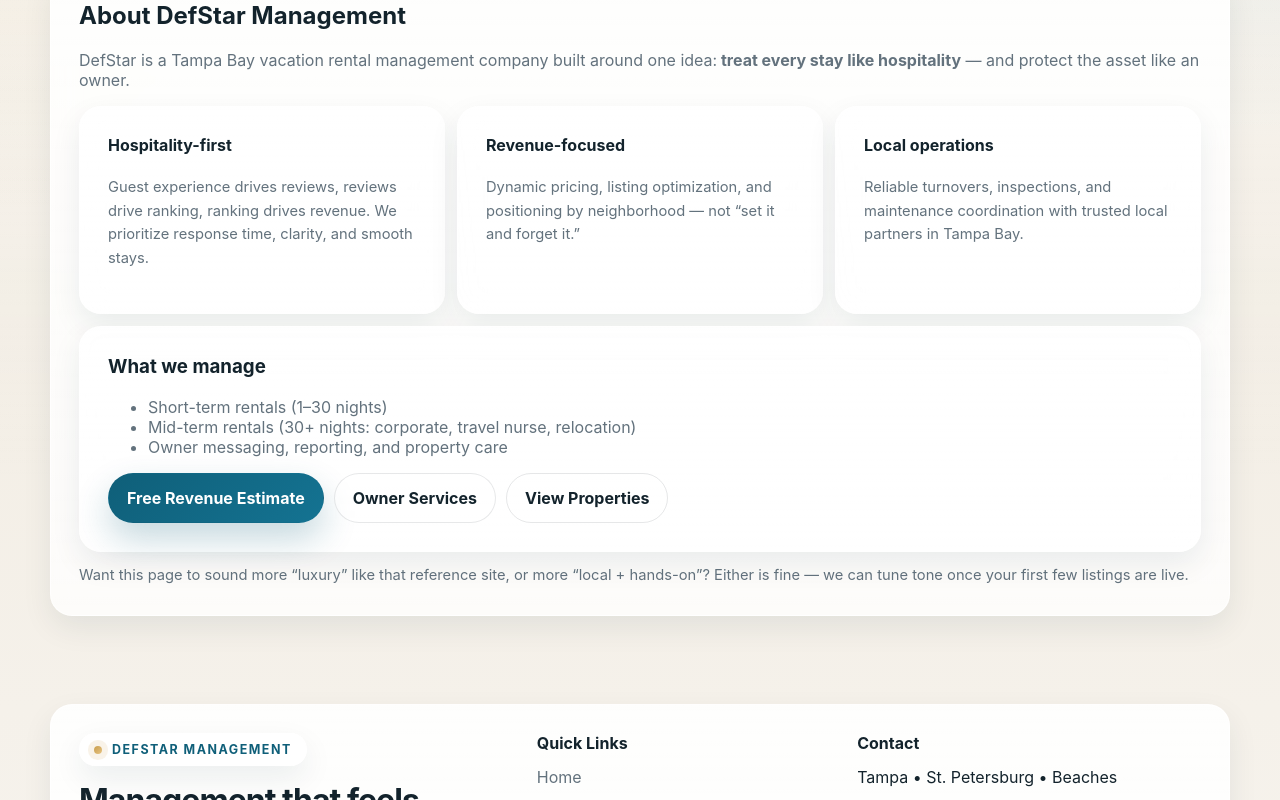
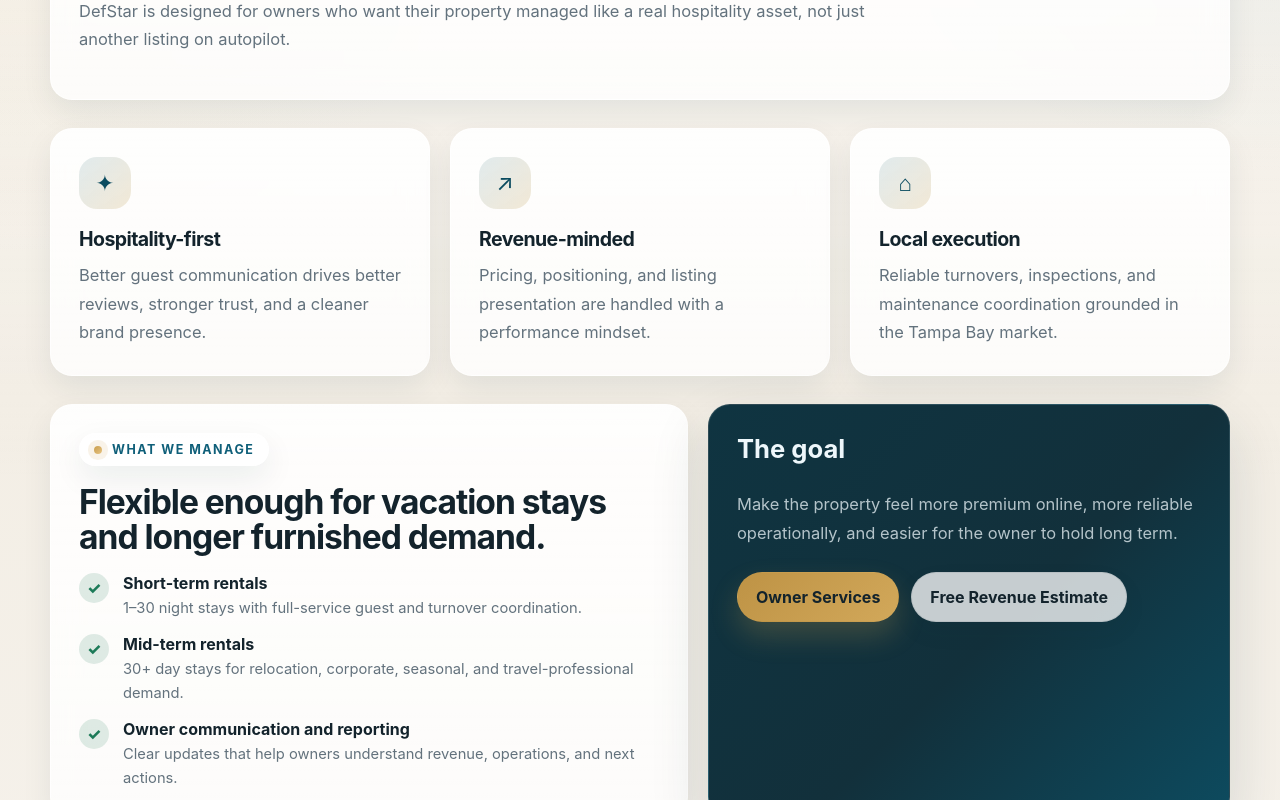
Before and after one commit to defazio75/Defstar, a Next.js app: page /about in a window 1280 px wide. Shown: the part 320-1120 px from the top of the page. Built offline with nearby package versions, Linux system fonts and the light colour scheme.

Commit message:
Revamp AboutPage structure and improve content
Refactor AboutPage layout and content for clarity and presentation.

```diff
--- a/app/about/page.js
+++ b/app/about/page.js
@@ -1,67 +1,95 @@
-import Navbar from "../../components/Navbar";
+import Link from "next/link";
 
 export default function AboutPage() {
   return (
-    <div className="grid" style={{ gap: 22 }}>
-      <Navbar />
+    <div className="page-stack">
+      <section className="card">
+        <div className="eyebrow">About DefStar</div>
+        <h2 className="section-title" style={{ marginTop: 18 }}>
+          A local management company built around presentation, hospitality, and operational discipline.
+        </h2>
+        <p className="lead" style={{ maxWidth: 820, marginTop: 16 }}>
+          DefStar is designed for owners who want their property managed like a real hospitality asset,
+          not just another listing on autopilot.
+        </p>
+      </section>
 
-      <section className="card">
-        <h2 style={{ marginTop: 0 }}>About DefStar Management</h2>
-        <p className="muted">
-          DefStar is a Tampa Bay vacation rental management company built around one idea:
-          <strong> treat every stay like hospitality</strong> — and protect the asset like an owner.
-        </p>
+      <section className="grid grid-3">
+        <article className="card info-card">
+          <div className="icon-badge" aria-hidden="true">✦</div>
+          <h3>Hospitality-first</h3>
+          <p className="lead">
+            Better guest communication drives better reviews, stronger trust, and a cleaner brand presence.
+          </p>
+        </article>
 
-        <div className="grid grid-3" style={{ gap: 12, marginTop: 12 }}>
-          <div className="card">
-            <h4 style={{ marginTop: 0 }}>Hospitality-first</h4>
-            <p className="muted small">
-              Guest experience drives reviews, reviews drive ranking, ranking drives revenue. We
-              prioritize response time, clarity, and smooth stays.
-            </p>
-          </div>
+        <article className="card info-card">
+          <div className="icon-badge" aria-hidden="true">↗</div>
+          <h3>Revenue-minded</h3>
+          <p className="lead">
+            Pricing, positioning, and listing presentation are handled with a performance mindset.
+          </p>
+        </article>
 
-          <div className="card">
-            <h4 style={{ marginTop: 0 }}>Revenue-focused</h4>
-            <p className="muted small">
-              Dynamic pricing, listing optimization, and positioning by neighborhood — not “set it
-              and forget it.”
-            </p>
-          </div>
+        <article className="card info-card">
+          <div className="icon-badge" aria-hidden="true">⌂</div>
+          <h3>Local execution</h3>
+          <p className="lead">
+            Reliable turnovers, inspections, and maintenance coordination grounded in the Tampa Bay market.
+          </p>
+        </article>
+      </section>
 
-          <div className="card">
-            <h4 style={{ marginTop: 0 }}>Local operations</h4>
-            <p className="muted small">
-              Reliable turnovers, inspections, and maintenance coordination with trusted local
-              partners in Tampa Bay.
-            </p>
+      <section className="highlight-grid">
+        <div className="card">
+          <div className="eyebrow">What we manage</div>
+          <h2 className="section-title" style={{ marginTop: 18 }}>
+            Flexible enough for vacation stays and longer furnished demand.
+          </h2>
+          <div className="highlight-list" style={{ marginTop: 18 }}>
+            <div className="highlight-item">
+              <div className="check-badge">✓</div>
+              <div>
+                <strong>Short-term rentals</strong>
+                <div className="small muted">
+                  1–30 night stays with full-service guest and turnover coordination.
+                </div>
+              </div>
+            </div>
+            <div className="highlight-item">
+              <div className="check-badge">✓</div>
+              <div>
+                <strong>Mid-term rentals</strong>
+                <div className="small muted">
+                  30+ day stays for relocation, corporate, seasonal, and travel-professional demand.
+                </div>
+              </div>
+            </div>
+            <div className="highlight-item">
+              <div className="check-badge">✓</div>
+              <div>
+                <strong>Owner communication and reporting</strong>
+                <div className="small muted">
+                  Clear updates that help owners understand revenue, operations, and next actions.
+                </div>
+              </div>
+            </div>
           </div>
         </div>
 
-        <div className="card" style={{ marginTop: 12 }}>
-          <h3 style={{ marginTop: 0 }}>What we manage</h3>
-          <ul className="muted" style={{ marginTop: 6 }}>
-            <li>Short-term rentals (1–30 nights)</li>
-            <li>Mid-term rentals (30+ nights: corporate, travel nurse, relocation)</li>
-            <li>Owner messaging, reporting, and property care</li>
-          </ul>
-
-          <div style={{ display: "flex", gap: 10, flexWrap: "wrap", marginTop: 10 }}>
-            <a className="btn btn-primary" href="/revenue-estimate">
+        <div className="card card-dark">
+          <h3 style={{ marginTop: 0, fontSize: "1.6rem" }}>The goal</h3>
+          <p className="lead" style={{ marginTop: 12 }}>
+            Make the property feel more premium online, more reliable operationally, and easier for the owner to hold long term.
+          </p>
+          <div className="btn-row" style={{ marginTop: 24 }}>
+            <Link href="/owners" className="btn btn-gold">
+              Owner Services
+            </Link>
+            <Link href="/revenue-estimate" className="btn btn-secondary">
               Free Revenue Estimate
-            </a>
-            <a className="btn btn-ghost" href="/owners">
-              Owner Services
-            </a>
-            <a className="btn" style={{ border: "1px solid rgba(15,23,32,0.10)" }} href="/properties">
-              View Properties
-            </a>
+            </Link>
           </div>
-        </div>
-
-        <div className="muted small" style={{ marginTop: 12 }}>
-          Want this page to sound more “luxury” like that reference site, or more “local + hands-on”?
-          Either is fine — we can tune tone once your first few listings are live.
         </div>
       </section>
     </div>
```
